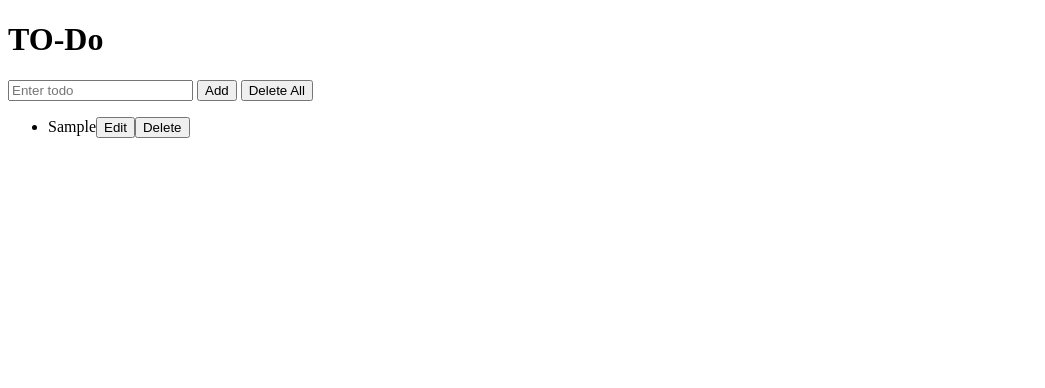
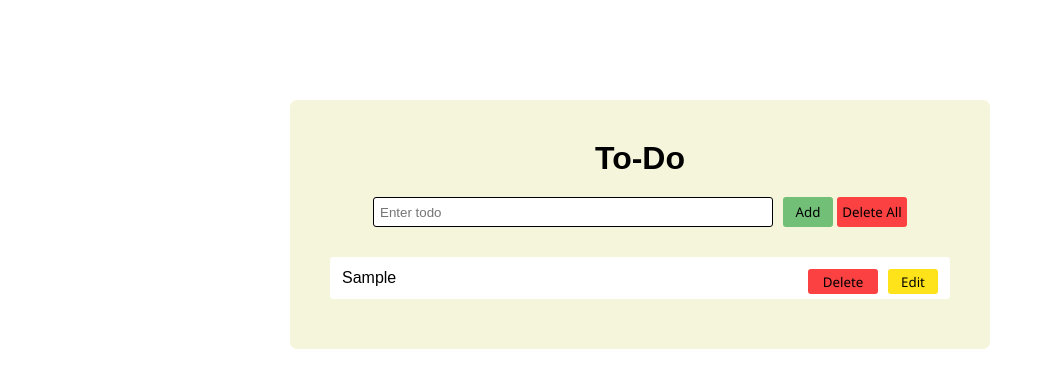
Before and after one commit to Muhammadnoman004/GSAP, a plain HTML site: page todo.html in a window 1280 px wide. Both pictures are taken after typing "Sample" into the empty fields and a click on the button "Add". Shown: the whole page, without its empty margins (0-1045 px from the left). Drawn offline with Linux system fonts and the light colour scheme; some packages are replaced by stand-ins of ours; a script that the page names is missing.

Commit message:
working...

```diff
--- a/todo.html
+++ b/todo.html
@@ -3,20 +3,32 @@
   <head>
     <meta charset="UTF-8" />
     <meta name="viewport" content="width=device-width, initial-scale=1.0" />
-    <link rel="stylesheet" href="todo.scss" />
+    <link rel="stylesheet" href="todo.css" />
     <title>Document</title>
   </head>
   <body>
-    <div>
-      <h1>TO-Do</h1>
+    <div class="mainDiv">
+      <h1 class="mainDiv__heading">To-Do</h1>
+      <div class="mainDiv__childDiv">
+        <input
+          type="text"
+          placeholder="Enter todo"
+          name=""
+          id="inputField"
+          class="mainDiv__input"
+        />
+        <div>
+          <button id="AddButton" class="mainDiv__AddButton">Add</button>
+          <button id="DeleteAllButton" class="mainDiv__DeleteAllButton">
+            Delete All
+          </button>
+        </div>
+      </div>
 
-      <input type="text" placeholder="Enter todo" name="" id="inputField" />
-      <button id="AddButton">Add</button>
-      <button id="DeleteAllButton">Delete All</button>
-
-      <ul id="Ul"></ul>
+      <ul id="Ul" class="mainDiv__ul"></ul>
     </div>
 
+    <script src="https://cdn.jsdelivr.net/npm/sweetalert2@11"></script>
     <script src="todo.js"></script>
   </body>
 </html>
--- a/todo.js
+++ b/todo.js
@@ -4,15 +4,15 @@ const addBtn = document.querySelector("#AddButton");
 const deleteAllBtn = document.querySelector("#DeleteAllButton");
 
 const todoArr = [];
-let edit;
-let deleted;
-let saveEdit;
 
 const AddTodo = () => {
   const todo = inpField.value.trim();
 
   if (!todo) {
-    alert("Please enter a todo");
+    Swal.fire({
+      text: "Please enter any text!",
+      icon: "question",
+    });
     inpField.value = "";
     return;
   }
@@ -24,16 +24,26 @@ const AddTodo = () => {
 
   todoArr.push(newTodo);
 
+  if (todoArr.length >= 7) {
+    ul.style.maxHeight = "50vh";
+    ul.style.overflowY = "scroll";
+  } else {
+    ul.style.maxHeight = "50vh";
+    ul.style.overflowY = "hidden";
+  }
+
   // Create and append the new todo item
 
   const li = document.createElement("li");
   li.textContent = newTodo.title;
   li.setAttribute("data-id", newTodo.id);
+  li.setAttribute("class", "mainDiv__listItem");
   ul.appendChild(li);
 
   // Edit Button //
   const editBtn = document.createElement("button");
   editBtn.innerHTML = "Edit";
+  editBtn.setAttribute("class", "mainDiv__editButton");
   editBtn.addEventListener("click", () => editTodo(newTodo.id, li));
   li.appendChild(editBtn);
   edit = editBtn;
@@ -41,6 +51,7 @@ const AddTodo = () => {
   // Delete Button //
   const deleteBtn = document.createElement("button");
   deleteBtn.innerHTML = "Delete";
+  deleteBtn.setAttribute("class", "mainDiv__deleteButton");
   deleteBtn.addEventListener("click", () => deleteTodo(newTodo.id, li));
   li.appendChild(deleteBtn);
   deleted = deleteBtn;
@@ -63,11 +74,14 @@ const editTodo = (id, li) => {
 
   if (todo) {
     const editInp = document.createElement("input");
+    editInp.setAttribute("class", "mainDiv__input");
     editInp.type = "text";
     editInp.value = todo.title;
 
     const saveBtn = document.createElement("button");
     saveBtn.innerText = "Save";
+    saveBtn.setAttribute("class", "mainDiv__editButton");
+    saveBtn.style.backgroundColor = "#4CC9FE";
     li.innerHTML = "";
     li.appendChild(editInp);
     li.appendChild(saveBtn);
@@ -80,15 +94,42 @@ const editTodo = (id, li) => {
       }
       todo.title = updatedText;
       li.innerHTML = `${updatedText}`;
-      li.appendChild(edit);
-      li.appendChild(deleted);
+
+      const editBtn = document.createElement("button");
+      editBtn.innerText = "Edit";
+      editBtn.setAttribute("class", "mainDiv__editButton");
+      editBtn.addEventListener("click", () => editTodo(id, li));
+      li.appendChild(editBtn);
+
+      const deleteBtn = document.createElement("button");
+      deleteBtn.innerText = "Delete";
+      deleteBtn.setAttribute("class", "mainDiv__deleteButton");
+      deleteBtn.addEventListener("click", () => deleteTodo(id, li));
+      li.appendChild(deleteBtn);
     });
   }
 };
 
 const deleteAll = () => {
-  todoArr.length = 0;
-  ul.innerHTML = "";
+  Swal.fire({
+    title: "Are you sure?",
+    text: "You won't be able to revert this!",
+    icon: "warning",
+    showCancelButton: true,
+    confirmButtonColor: "#3085d6",
+    cancelButtonColor: "#d33",
+    confirmButtonText: "Yes, delete it!",
+  }).then((result) => {
+    if (result.isConfirmed) {
+      todoArr.length = 0;
+      ul.innerHTML = "";
+      Swal.fire({
+        title: "Deleted!",
+        text: "Your items has been deleted.",
+        icon: "success",
+      });
+    }
+  });
 };
 
 addBtn.addEventListener("click", () => AddTodo());
--- /dev/null
+++ b/todo.scss
@@ -0,0 +1,98 @@
+* {
+  margin: 0;
+  padding: 0;
+  box-sizing: border-box;
+}
+.mainDiv {
+  margin: auto;
+  background-color: beige;
+  padding: 40px;
+  border-radius: 7px;
+  width: 700px;
+  margin-top: 100px;
+
+  &__heading {
+    text-align: center;
+    padding-bottom: 20px;
+    font-family: Arial, Helvetica, sans-serif;
+  }
+  &__childDiv {
+    display: flex;
+    justify-content: center;
+    gap: 10px;
+  }
+  &__input {
+    padding: 6px;
+    width: 400px;
+    border: 1px solid black;
+    border-radius: 3px;
+  }
+  &__AddButton {
+    background-color: #72bf78;
+    width: 50px;
+    border: none;
+    height: 30px;
+    border-radius: 3px;
+    font-family: "Segoe UI", Tahoma, Geneva, Verdana, sans-serif;
+    font-weight: 500;
+    cursor: pointer;
+  }
+  &__AddButton:hover {
+    border: 1px solid black;
+  }
+  &__DeleteAllButton {
+    background-color: #fb4141;
+    width: 70px;
+    border: none;
+    height: 30px;
+    border-radius: 3px;
+    font-family: "Segoe UI", Tahoma, Geneva, Verdana, sans-serif;
+    font-weight: 500;
+    cursor: pointer;
+  }
+  &__DeleteAllButton:hover {
+    border: 1px solid black;
+  }
+  &__ul {
+    margin-top: 30px;
+    list-style-type: none;
+    position: relative;
+  }
+  &__listItem {
+    background-color: white;
+    padding: 12px;
+    border-radius: 3px;
+    margin-bottom: 10px;
+    font-family: Arial, Helvetica, sans-serif;
+    word-break: break-all;
+  }
+  &__editButton {
+    background-color: #ffe31a;
+    width: 50px;
+    border: none;
+    height: 25px;
+    border-radius: 3px;
+    font-family: "Segoe UI", Tahoma, Geneva, Verdana, sans-serif;
+    font-weight: 500;
+    cursor: pointer;
+    float: inline-end;
+  }
+  &__editButton:hover {
+    border: 1px solid black;
+  }
+  &__deleteButton {
+    background-color: #fb4141;
+    width: 70px;
+    border: none;
+    height: 25px;
+    border-radius: 3px;
+    font-family: "Segoe UI", Tahoma, Geneva, Verdana, sans-serif;
+    font-weight: 500;
+    cursor: pointer;
+    float: inline-end;
+    margin-right: 10px;
+  }
+  &__deleteButton:hover {
+    border: 1px solid black;
+  }
+}
```
Also changed, not shown: todo.css (added), 1 other file.
